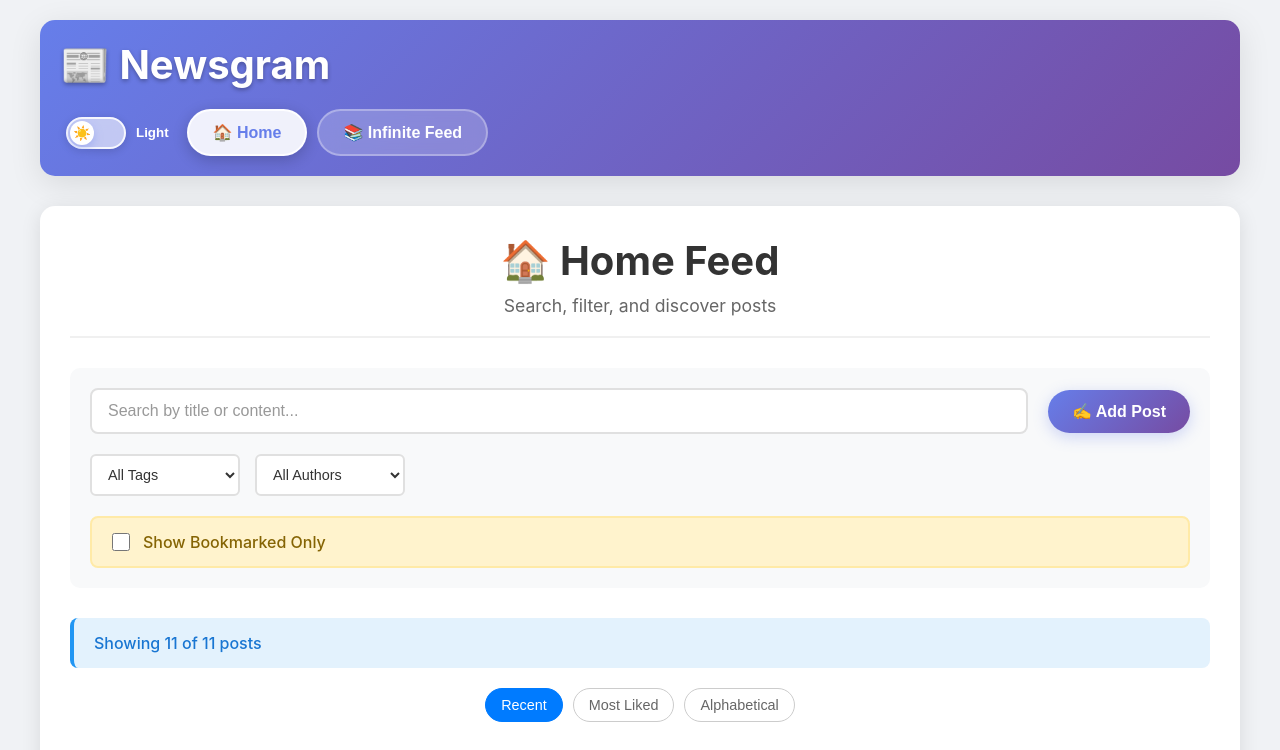
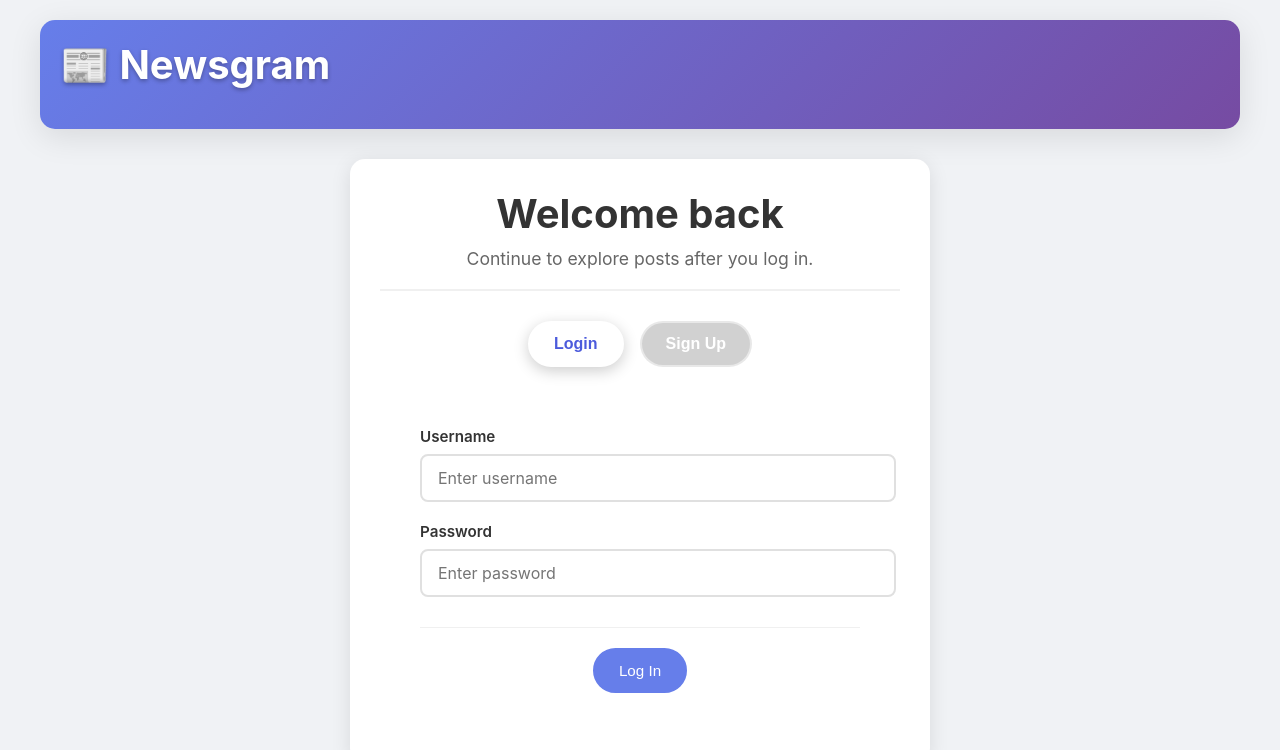
Before and after one commit to Adrian7305/Newsgram, a React (Create React App) app: page / in a window 1280 px wide. Shown: the top 750 px of the page. Built offline with nearby package versions, Linux system fonts and the light colour scheme; data requests are answered from the project's data file.

Commit message:
Login signup added

```diff
--- a/src/App.css
+++ b/src/App.css
@@ -92,6 +92,32 @@
   color: #667eea;
   border-color: rgba(255, 255, 255, 0.9);
   box-shadow: 0 4px 15px rgba(0, 0, 0, 0.2);
+}
+
+/* Auth Tabs: improve visibility between Login and Sign Up */
+.auth-tabs {
+  gap: 16px;
+}
+.auth-tab {
+  backdrop-filter: blur(12px);
+}
+.auth-tab.active {
+  background: #ffffff;
+  color: #4c5bdc;
+  border-color: #ffffff;
+}
+.auth-tab:not(.active) {
+  background: rgba(0, 0, 0, 0.18);
+  border-color: rgba(255, 255, 255, 0.5);
+}
+body.dark .auth-tab.active {
+  background: #667eea;
+  color: #ffffff;
+  border-color: #667eea;
+}
+body.dark .auth-tab:not(.active) {
+  background: rgba(255, 255, 255, 0.06);
+  border-color: rgba(255, 255, 255, 0.15);
 }
 
 /* Feed Container */
--- a/src/App.js
+++ b/src/App.js
@@ -6,11 +6,14 @@ import Home from "./pages/Home";
 import PostDetails from "./components/PostDetails";
 // at top of App.js
 import ThemeToggle from "./components/ThemeToggle";
+import { useAuth } from "./context/AuthContext";
+import AuthPage from "./pages/AuthPage";
 
 
 
 
 const App = () => {
+  const { isAuthenticated, logout, user } = useAuth();
   const [currentPage, setCurrentPage] = useState("home"); // "home" or "feed"
   const [page, setPage] = useState(1);
   const [selectedPost, setSelectedPost] = useState(null);
@@ -60,6 +63,10 @@ const App = () => {
     setPage(1);
   };
 
+  if (!isAuthenticated) {
+    return <AuthPage />;
+  }
+
   return (
     <div className="app-container">
       {/* Navigation Header */}
@@ -69,6 +76,7 @@ const App = () => {
   {/* Theme toggle aligned to the right of header */}
   <div style={{ display: "flex", alignItems: "center", gap: 12 }}>
     <ThemeToggle />
+    <button className="nav-tab" onClick={logout} title={user?.username ? `Logged in as ${user.username}` : undefined}>🚪 Logout</button>
     <nav className="nav-tabs">
       <button
         className={`nav-tab ${currentPage === "home" ? "active" : ""}`}
--- /dev/null
+++ b/src/context/AuthContext.js
@@ -0,0 +1,89 @@
+import React, { createContext, useContext, useEffect, useMemo, useState } from "react";
+
+const AuthContext = createContext(null);
+
+const AUTH_STORAGE_KEY = "newsgram.auth";
+const USERS_STORAGE_KEY = "newsgram.users";
+const DEMO_USER = { username: "demo", password: "demo123" };
+
+export const AuthProvider = ({ children }) => {
+  const [user, setUser] = useState(null);
+
+  useEffect(() => {
+    try {
+      const raw = localStorage.getItem(AUTH_STORAGE_KEY);
+      if (raw) {
+        const parsed = JSON.parse(raw);
+        if (parsed && parsed.username) {
+          setUser(parsed);
+        }
+      }
+    } catch {}
+  }, []);
+
+  useEffect(() => {
+    try {
+      if (user) {
+        localStorage.setItem(AUTH_STORAGE_KEY, JSON.stringify(user));
+      } else {
+        localStorage.removeItem(AUTH_STORAGE_KEY);
+      }
+    } catch {}
+  }, [user]);
+
+  const login = (username, password) => {
+    const isValid = Boolean(username && password);
+    if (!isValid) return { ok: false, error: "Username and password are required" };
+
+    // Check demo account first
+    if (username === DEMO_USER.username && password === DEMO_USER.password) {
+      setUser({ username, createdAt: Date.now(), isDemo: true });
+      return { ok: true };
+    }
+
+    // Check stored users
+    try {
+      const rawUsers = localStorage.getItem(USERS_STORAGE_KEY);
+      const users = rawUsers ? JSON.parse(rawUsers) : [];
+      const found = users.find((u) => u.username === username && u.password === password);
+      if (found) {
+        setUser({ username: found.username, createdAt: found.createdAt });
+        return { ok: true };
+      }
+    } catch {}
+
+    return { ok: false, error: "Invalid credentials" };
+  };
+
+  const signup = (username, password) => {
+    const isValid = Boolean(username && password);
+    if (!isValid) return { ok: false, error: "Username and password are required" };
+    if (username === DEMO_USER.username) return { ok: false, error: "Username is reserved" };
+    try {
+      const rawUsers = localStorage.getItem(USERS_STORAGE_KEY);
+      const users = rawUsers ? JSON.parse(rawUsers) : [];
+      if (users.some((u) => u.username === username)) {
+        return { ok: false, error: "Username already exists" };
+      }
+      const newUser = { username, password, createdAt: Date.now() };
+      const next = [...users, newUser];
+      localStorage.setItem(USERS_STORAGE_KEY, JSON.stringify(next));
+      setUser({ username, createdAt: newUser.createdAt });
+      return { ok: true };
+    } catch {
+      return { ok: false, error: "Unable to sign up. Try again." };
+    }
+  };
+
+  const logout = () => setUser(null);
+
+  const value = useMemo(() => ({ user, isAuthenticated: Boolean(user), login, signup, logout }), [user]);
+
+  return <AuthContext.Provider value={value}>{children}</AuthContext.Provider>;
+};
+
+export const useAuth = () => {
+  const ctx = useContext(AuthContext);
+  if (!ctx) throw new Error("useAuth must be used within AuthProvider");
+  return ctx;
+};
--- a/src/index.js
+++ b/src/index.js
@@ -5,6 +5,7 @@ import "./App.css";
 import App from "./App";
 import reportWebVitals from "./reportWebVitals";
 import { ThemeProvider } from "./context/ThemeContext";
+import { AuthProvider } from "./context/AuthContext";
 
 const container = document.getElementById("root");
 const root = ReactDOM.createRoot(container);
@@ -12,7 +13,9 @@ const root = ReactDOM.createRoot(container);
 root.render(
   <React.StrictMode>
     <ThemeProvider>
-      <App />
+      <AuthProvider>
+        <App />
+      </AuthProvider>
     </ThemeProvider>
   </React.StrictMode>
 );
--- /dev/null
+++ b/src/pages/AuthPage.jsx
@@ -0,0 +1,89 @@
+import { useState } from "react";
+import { useAuth } from "../context/AuthContext";
+
+const AuthPage = () => {
+  const { login, signup } = useAuth();
+  const [mode, setMode] = useState("login"); // 'login' | 'signup'
+  const [username, setUsername] = useState("");
+  const [password, setPassword] = useState("");
+  const [error, setError] = useState("");
+
+  const onSubmit = (e) => {
+    e.preventDefault();
+    setError("");
+    const action = mode === "login" ? login : signup;
+    const res = action(username.trim(), password);
+    if (!res.ok) {
+      setError(res.error || "Something went wrong");
+    }
+  };
+
+  return (
+    <div className="app-container">
+      <div className="nav-header">
+        <h1>📰 Newsgram</h1>
+      </div>
+
+      <div className="home-container" style={{ maxWidth: 520, margin: "0 auto" }}>
+        <div className="home-header">
+          <h2>{mode === "login" ? "Welcome back" : "Create your account"}</h2>
+          <p>Continue to explore posts after you {mode === "login" ? "log in" : "sign up"}.</p>
+        </div>
+
+        <div className="controls-section" style={{ padding: 0, background: "transparent", border: "none" }}>
+          <div className="nav-tabs auth-tabs" style={{ marginBottom: 20 }}>
+            <button
+              className={`nav-tab auth-tab ${mode === "login" ? "active" : ""}`}
+              onClick={() => setMode("login")}
+            >
+              Login
+            </button>
+            <button
+              className={`nav-tab auth-tab ${mode === "signup" ? "active" : ""}`}
+              onClick={() => setMode("signup")}
+            >
+              Sign Up
+            </button>
+          </div>
+        </div>
+
+        <form onSubmit={onSubmit} className="add-post-form" style={{ paddingTop: 10 }}>
+          {error ? <div className="error-message">{error}</div> : null}
+
+          <div className="form-group">
+            <label htmlFor="username">Username</label>
+            <input
+              id="username"
+              className="form-input"
+              placeholder="Enter username"
+              value={username}
+              onChange={(e) => setUsername(e.target.value)}
+              autoComplete="username"
+            />
+          </div>
+
+          <div className="form-group">
+            <label htmlFor="password">Password</label>
+            <input
+              id="password"
+              type="password"
+              className="form-input"
+              placeholder="Enter password"
+              value={password}
+              onChange={(e) => setPassword(e.target.value)}
+              autoComplete={mode === "login" ? "current-password" : "new-password"}
+            />
+          </div>
+
+          <div className="form-actions" style={{ justifyContent: "center" }}>
+            <button type="submit" className="submit-btn">
+              {mode === "login" ? "Log In" : "Create Account"}
+            </button>
+          </div>
+        </form>
+      </div>
+    </div>
+  );
+};
+
+export default AuthPage;
```
